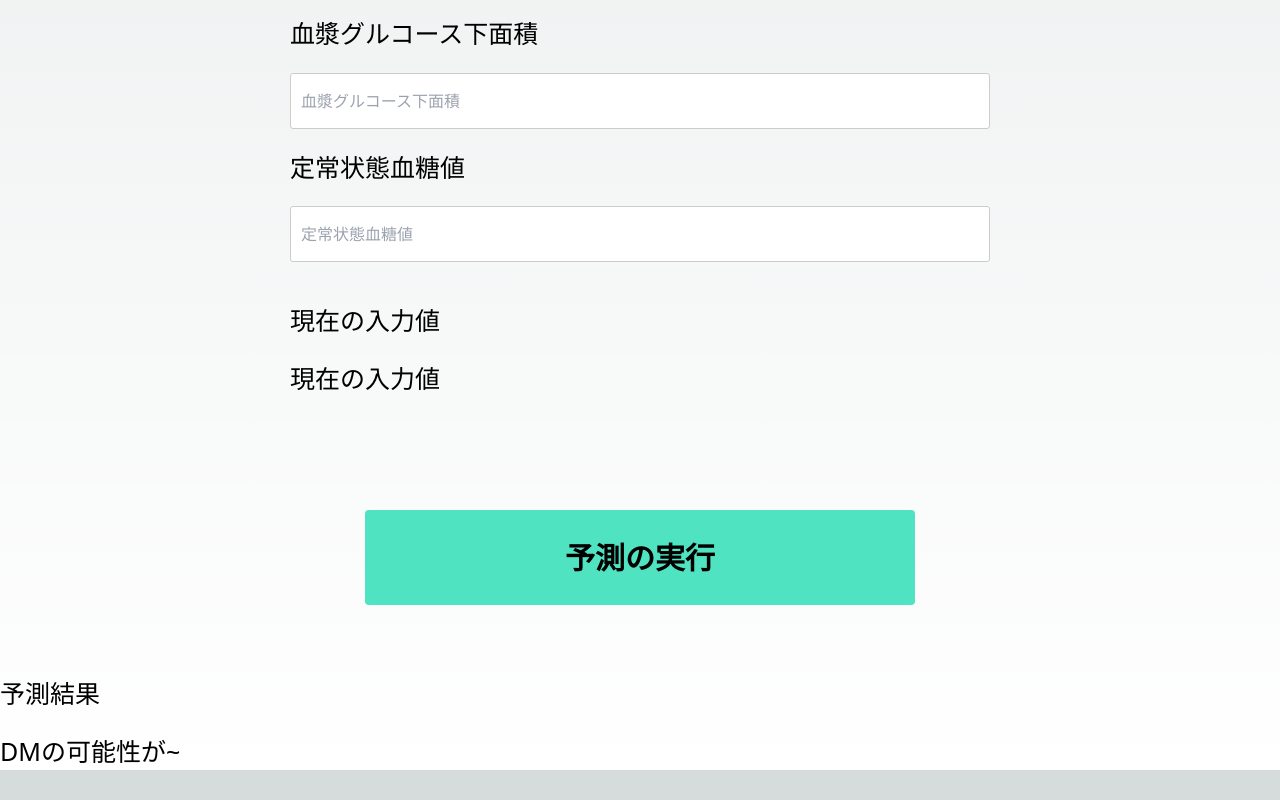
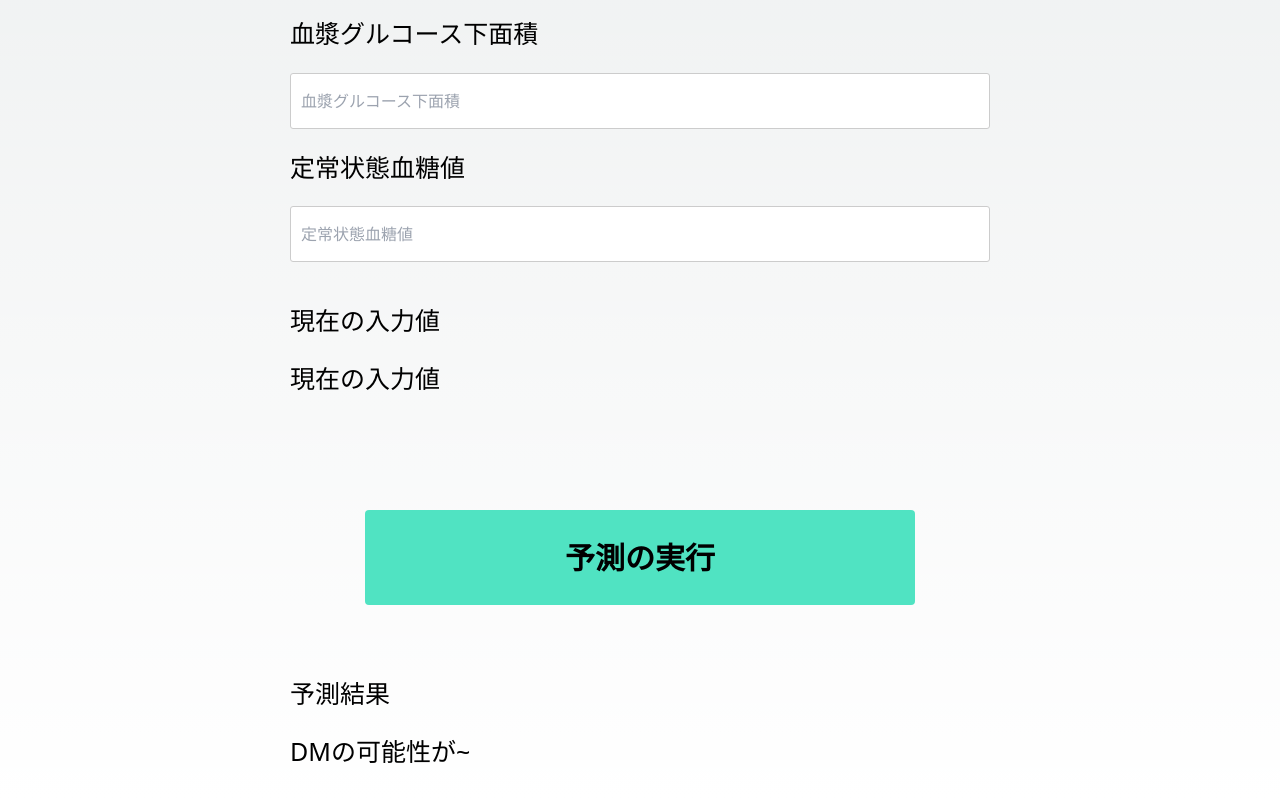
Before and after one commit to poteto1212/front_app, a Next.js app in the folder src/: page /predicts/predict_dm_1_2 in a window 1280 px wide. Shown: the part 1529-2329 px from the top of the page. Before the commit the page ends 2299 px from the top, so only its background shows below. Built offline with nearby package versions, Linux system fonts and the light colour scheme.

Commit message:
デザイン修正

```diff
--- a/src/src/pages/predicts/predict_dm_1_2.tsx
+++ b/src/src/pages/predicts/predict_dm_1_2.tsx
@@ -86,14 +86,15 @@ export default function MyComponent() {
         </Div11>
         <Button>予測の実行</Button>
       </Predict_dm_1_form>
-      <Div14>
+
+      <Ans_dm_1>
         <Div15>
           <p>予測結果</p>
         </Div15>
         <Div16>
           <p>DMの可能性が~</p>
         </Div16>
-      </Div14>
+      </Ans_dm_1>
     </>
   );
 }
@@ -163,7 +164,7 @@ const FormInput1 = styled.input`
   max-width: 700px;
   padding: 15px 200px 15px 10px;
   @media (max-width: 991px) {
-    max-width: 300px;
+    max-width: 100%;
     padding: 15px 0;
   }
 `;
@@ -179,7 +180,7 @@ const FormInput2 = styled.input`
   max-width: 700px;
   padding: 15px 200px 15px 10px;
   @media (max-width: 991px) {
-    max-width: 300px;
+    max-width: 100%;
     padding: 15px 0;
   }
 `;
@@ -214,7 +215,7 @@ const FormInput3 = styled.input`
   max-width: 700px;
   padding: 15px 200px 15px 10px;
   @media (max-width: 991px) {
-    max-width: 300px;
+    max-width: 100%;
     padding: 15px 0;
   }
 `;
@@ -240,7 +241,7 @@ const FormInput4 = styled.input`
   max-width: 700px;
   padding: 15px 200px 15px 10px;
   @media (max-width: 991px) {
-    max-width: 300px;
+    max-width: 100%;
     padding: 15px 0;
   }
 `;
@@ -266,7 +267,7 @@ const FormInput5 = styled.input`
   max-width: 700px;
   padding: 15px 200px 15px 10px;
   @media (max-width: 991px) {
-    max-width: 300px;
+    max-width: 100%;
     padding: 15px 0;
   }
 `;
@@ -292,7 +293,7 @@ const FormInput6 = styled.input`
     max-width: 700px;
     padding: 15px 200px 15px 10px;
     @media (max-width: 991px) {
-    max-width: 300px;
+    max-width: 100%;
     padding: 15px 0;
     }
 `;
@@ -357,12 +358,14 @@ const Button = styled.button`
   }
 `;
 
-const Div14 = styled.div`
-  display: flex;
-  flex-direction: column;
-  position: relative;
-  margin-top: 20px;
-  height: auto;
+const Ans_dm_1 = styled.div`
+    display: flex;
+    flex-direction: column;
+    position: relative;
+    height: auto;
+    padding-bottom: 30px;
+    max-width: 700px;
+    margin: 20px auto 0;
 `;
 
 const Div15 = styled.div`
```
